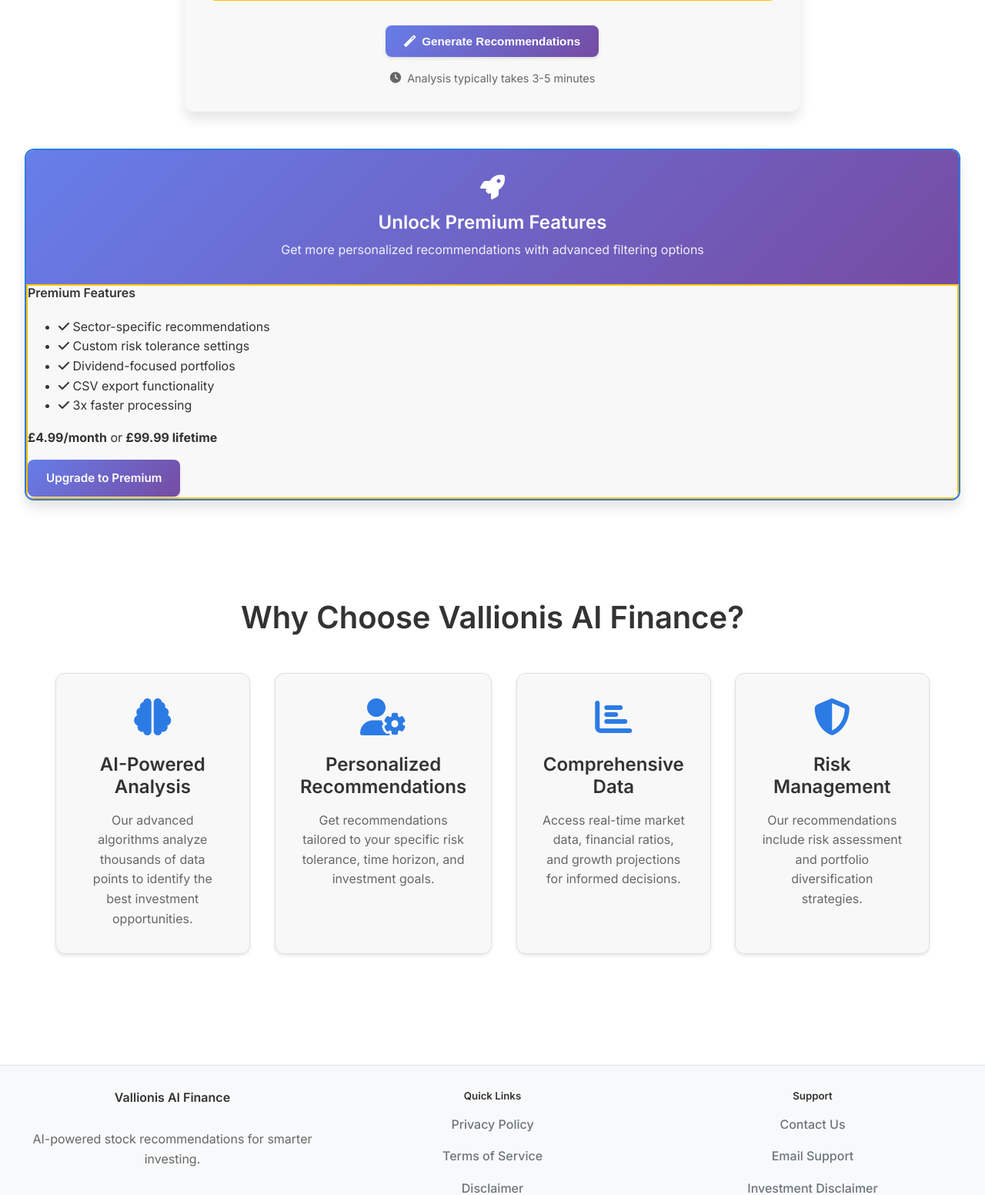
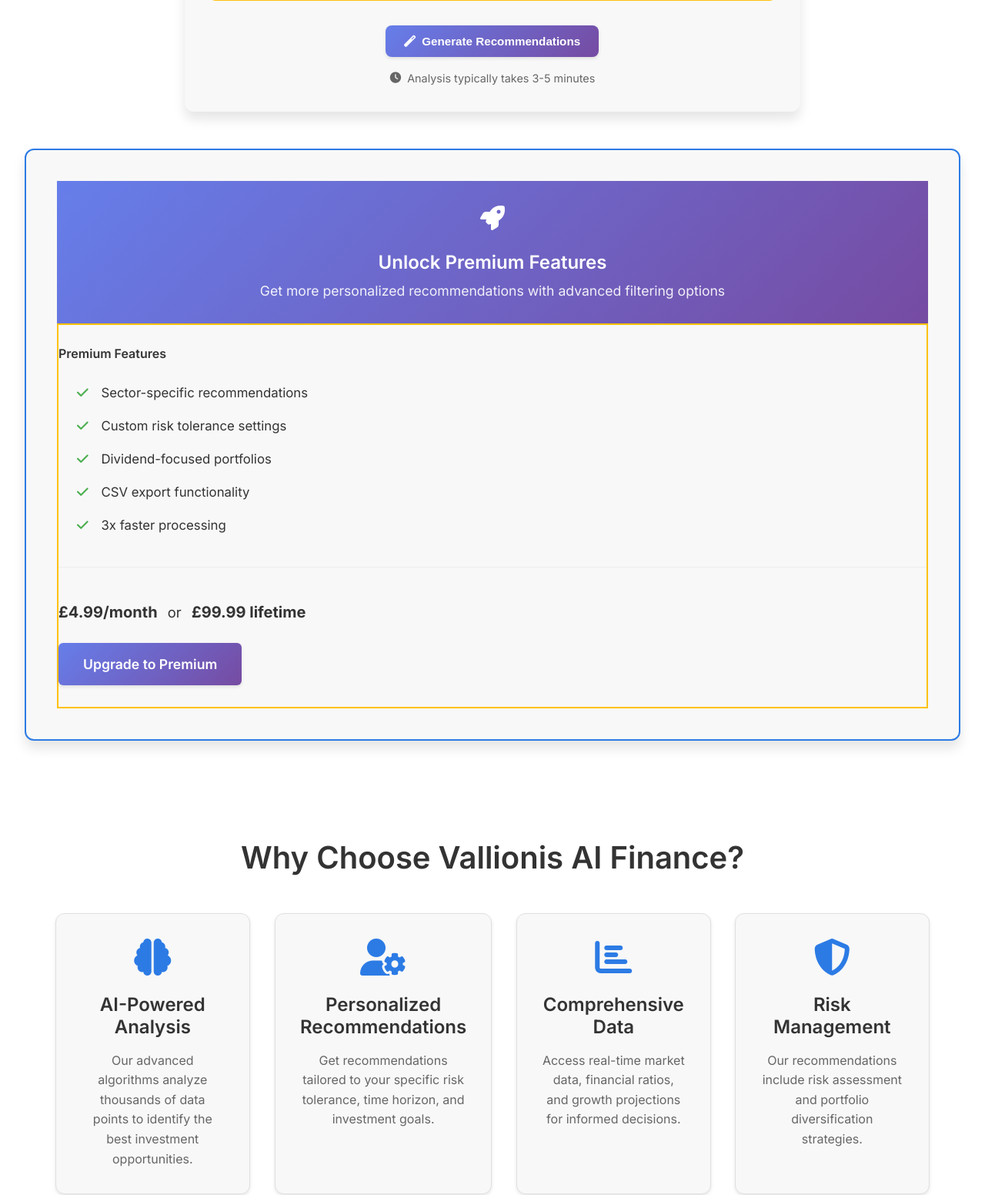
Before and after one commit to Jerry12340/vallionis-ai-finance, a Flask app: page / in a window 1280 px wide. Shown: the part 1405-2957 px from the top of the page at 77% size. Run offline with Flask 3, Linux system fonts and the light colour scheme; the visitor is signed in with stand-in values (Sample User, id 1); some libraries are stand-ins or nearby versions.

Commit message:
pushed padding

```diff
--- a/templates/index.html
+++ b/templates/index.html
@@ -190,25 +190,29 @@
     <!-- Subscription CTA for Non-Premium Users -->
     {% if not is_premium_user %}
     <div class="upgrade-cta fade-in-up">
-        <div class="cta-card">
-            <div class="cta-header">
-                <i class="fas fa-rocket"></i>
-                <h3>Unlock Premium Features</h3>
-                <p>Get more personalized recommendations with advanced filtering options</p>
+        <div class="cta-card" style="padding: 2.5rem;">
+            <div class="cta-header" style="padding-bottom: 1.75rem;">
+                <i class="fas fa-rocket" style="font-size: 2rem; margin-bottom: 1rem;"></i>
+                <h3 style="margin-top: 0.75rem; margin-bottom: 0.5rem;">Unlock Premium Features</h3>
+                <p style="margin-bottom: 0; font-size: 1.1rem;">Get more personalized recommendations with advanced filtering options</p>
             </div>
 
-            <div class="premium-features">
-                <h4>Premium Features</h4>
-                <ul>
-                    <li><i class="fas fa-check"></i> Sector-specific recommendations</li>
-                    <li><i class="fas fa-check"></i> Custom risk tolerance settings</li>
-                    <li><i class="fas fa-check"></i> Dividend-focused portfolios</li>
-                    <li><i class="fas fa-check"></i> CSV export functionality</li>
-                    <li><i class="fas fa-check"></i> 3x faster processing</li>
+            <div class="premium-features" style="padding: 1.75rem 0;">
+                <h4 style="margin-top: 0; margin-bottom: 1.25rem;">Premium Features</h4>
+                <ul style="margin-bottom: 2rem; padding-left: 1.5rem; list-style-type: none;">
+                    <li style="padding: 0.5rem 0; font-size: 1.05rem;"><i class="fas fa-check" style="color: #4CAF50; margin-right: 0.75rem;"></i> Sector-specific recommendations</li>
+                    <li style="padding: 0.5rem 0; font-size: 1.05rem;"><i class="fas fa-check" style="color: #4CAF50; margin-right: 0.75rem;"></i> Custom risk tolerance settings</li>
+                    <li style="padding: 0.5rem 0; font-size: 1.05rem;"><i class="fas fa-check" style="color: #4CAF50; margin-right: 0.75rem;"></i> Dividend-focused portfolios</li>
+                    <li style="padding: 0.5rem 0; font-size: 1.05rem;"><i class="fas fa-check" style="color: #4CAF50; margin-right: 0.75rem;"></i> CSV export functionality</li>
+                    <li style="padding: 0.5rem 0; font-size: 1.05rem;"><i class="fas fa-check" style="color: #4CAF50; margin-right: 0.75rem;"></i> 3x faster processing</li>
                 </ul>
-                <div class="pricing-info">
-                    <p><strong>{{ currency_config.symbol if currency_config else '£' }}{{ currency_config.monthly_price if currency_config else '4.99' }}/month</strong> or <strong>{{ currency_config.symbol if currency_config else '£' }}{{ currency_config.lifetime_price if currency_config else '99.99' }} lifetime</strong></p>
-                    <a href="{{ url_for('subscription') }}" class="btn btn-primary">Upgrade to Premium</a>
+                <div class="pricing-info" style="padding-top: 1.5rem; border-top: 1px solid #eee;">
+                    <p style="margin-bottom: 1.5rem; font-size: 1.15rem;">
+                        <strong style="font-size: 1.25rem;">{{ currency_config.symbol if currency_config else '£' }}{{ currency_config.monthly_price if currency_config else '4.99' }}/month</strong>
+                        <span style="margin: 0 0.5rem;">or</span>
+                        <strong style="font-size: 1.25rem;">{{ currency_config.symbol if currency_config else '£' }}{{ currency_config.lifetime_price if currency_config else '99.99' }} lifetime</strong>
+                    </p>
+                    <a href="{{ url_for('subscription') }}" class="btn btn-primary" style="padding: 0.85rem 2rem; font-size: 1.1rem; border-radius: 6px;">Upgrade to Premium</a>
                 </div>
             </div>
         </div>
```
